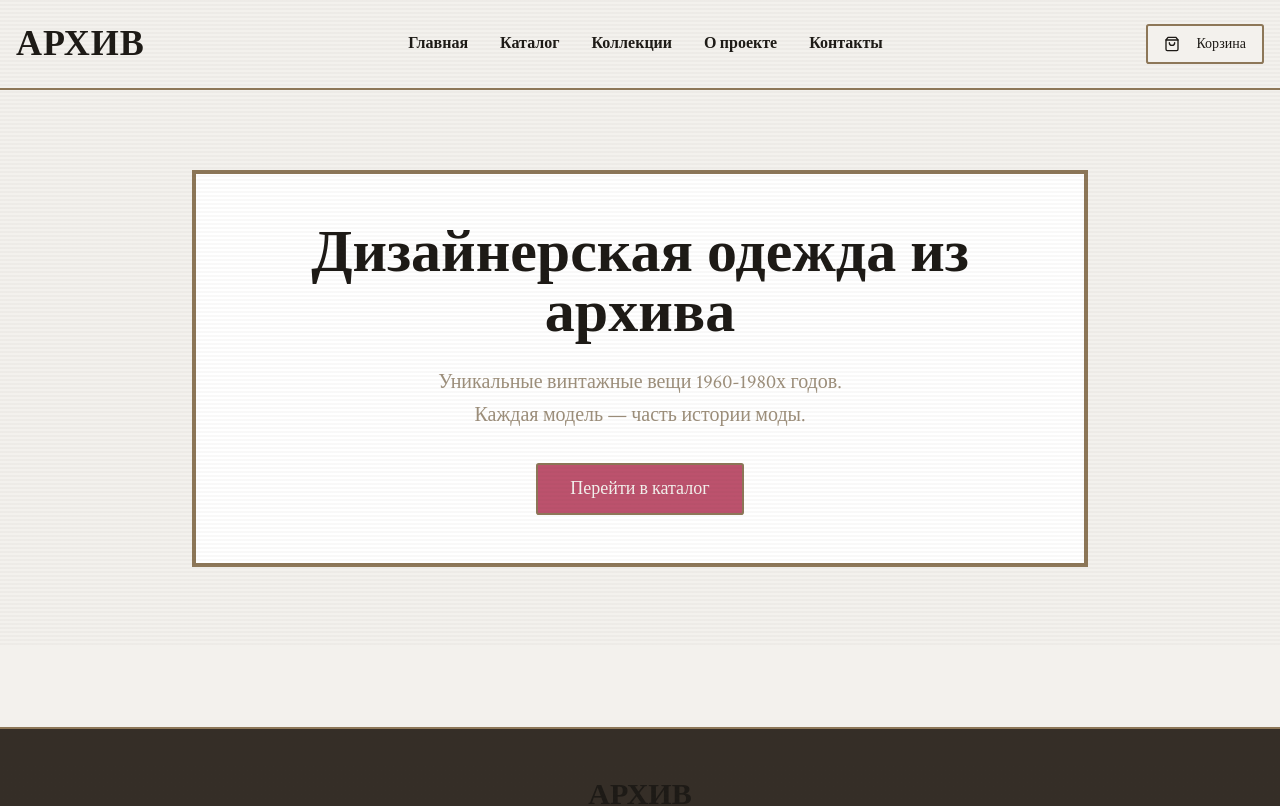
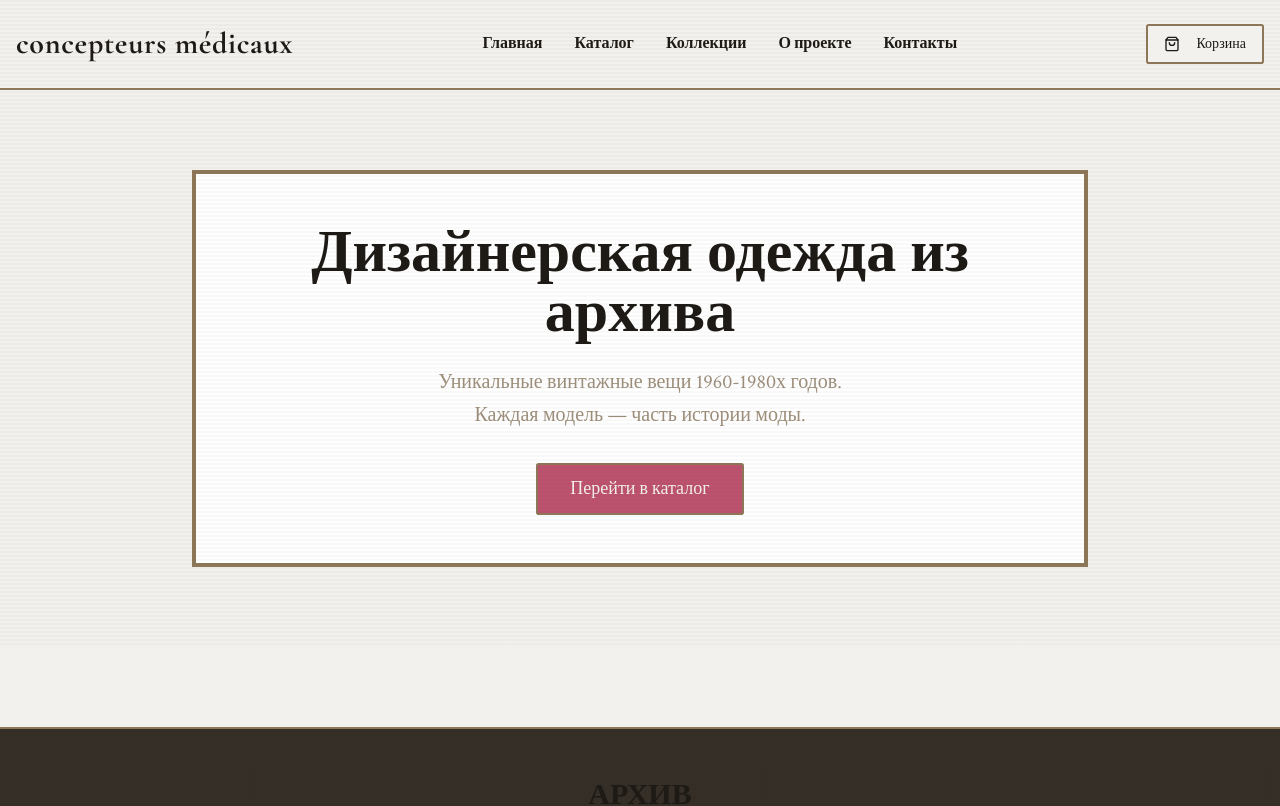
Before and after one commit to pr-poehali-dev/archive-fashion-site, a React (Vite) app: page / in a window 1280 px wide. Shown: the top 806 px of the page. Built offline with nearby package versions, Linux system fonts and the light colour scheme.

Commit message:
Обновление компонента кнопки

```diff
--- a/src/pages/Index.tsx
+++ b/src/pages/Index.tsx
@@ -67,7 +67,7 @@ export default function Index() {
       <header className="border-b-2 border-primary bg-background sticky top-0 z-50 vintage-texture">
         <div className="container mx-auto px-4 py-6">
           <div className="flex items-center justify-between">
-            <h1 className="text-4xl font-bold text-foreground tracking-wide">АРХИВ</h1>
+            <h1 className="text-foreground tracking-wide text-3xl font-black text-left beautiful font">concepteurs médicaux</h1>
             <nav className="hidden md:flex gap-8">
               <button onClick={() => setActiveSection('home')} className="text-foreground hover:text-secondary transition-colors font-semibold">Главная</button>
               <button onClick={() => setActiveSection('catalog')} className="text-foreground hover:text-secondary transition-colors font-semibold">Каталог</button>
```
